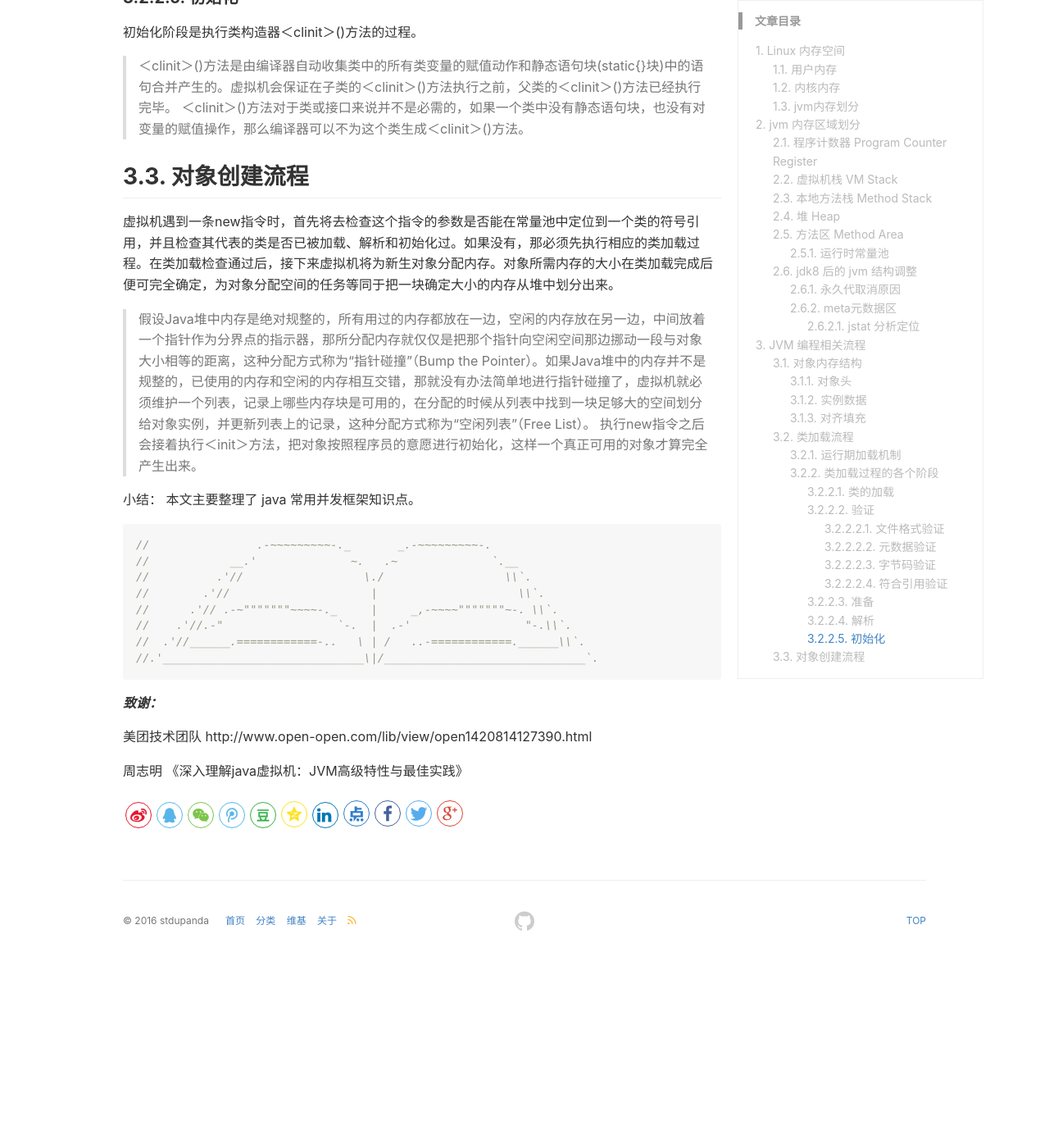
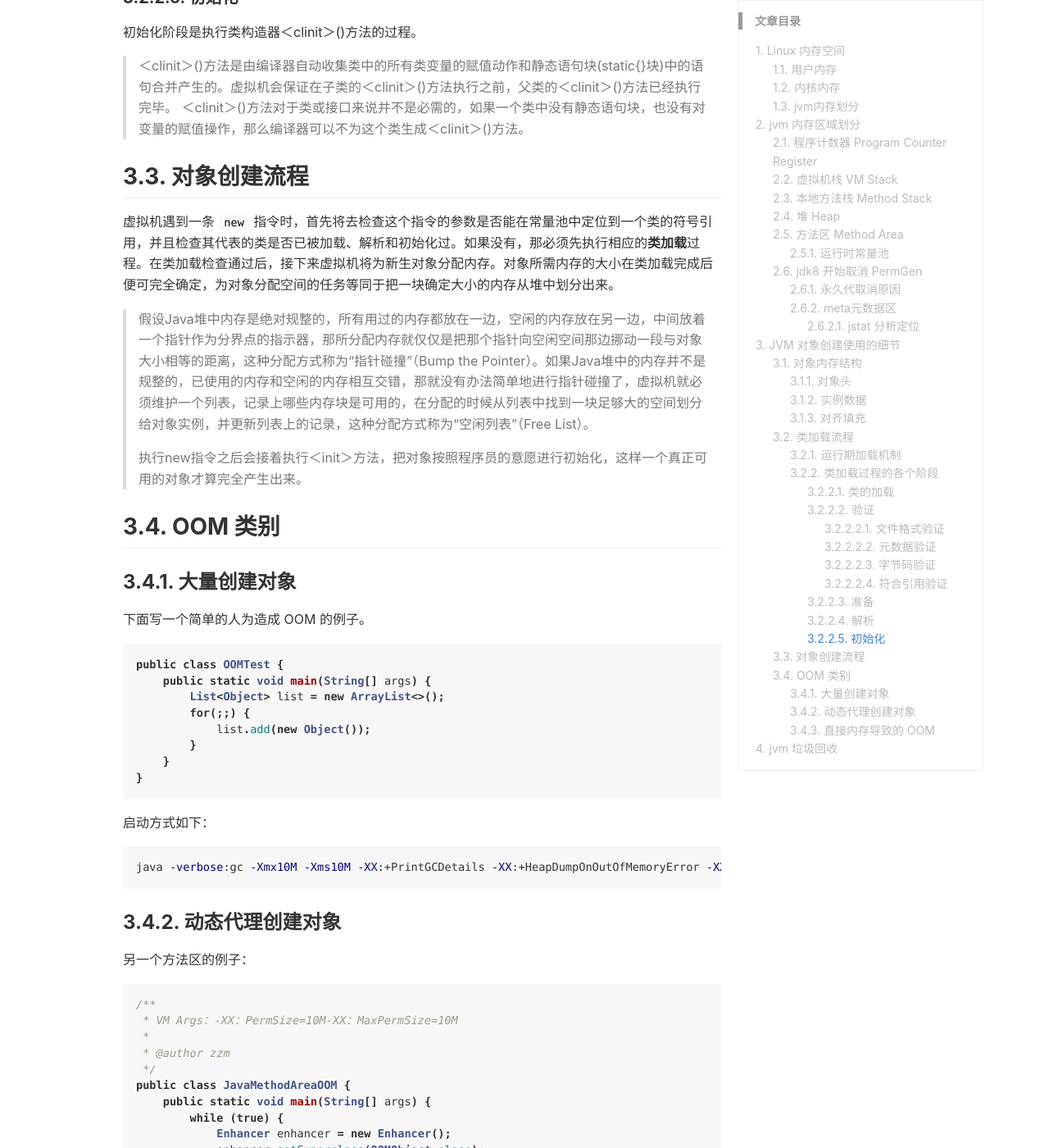
Before and after one commit to stdupanda/stdupanda.github.io, a Jekyll site: the page built from _posts/java/2019-03-04-concurrent-04-jvm.md, in a window 1280 px wide and 1400 px high, scrolled down 11296 px. Shown: the whole window at 82% size. Built offline with Jekyll 4.4.1, drawn with Linux system fonts in a browser that asks for light colours; nearby versions of some CDN libraries; comment, search, counter and statistics services are not loaded; before the commit the page ends 12468 px from its top, so only the background shows below that; some of the changed text lies outside the part shown.

Commit message:
update jvm

````diff
--- a/_posts/java/2019-03-04-concurrent-04-jvm.md
+++ b/_posts/java/2019-03-04-concurrent-04-jvm.md
@@ -120,9 +120,9 @@ Java虚拟机规范对方法区的限制非常宽松，除了和Java堆一样不
 
 运行时常量池相对于Class文件常量池的另外一个重要特征是具备动态性，Java语言并不要求常量一定只有编译期才能产生，也就是并非预置入Class文件中常量池的内容才能进入方法区运行时常量池，运行期间也可能将新的常量放入池中，这种特性被开发人员利用得比较多的便是String类的intern()方法。既然运行时常量池是方法区的一部分，自然受到方法区内存的限制，当常量池无法再申请到内存时会抛出OutOfMemoryError异常。
 
-## 2.6. jdk8 后的 jvm 结构调整
+## 2.6. jdk8 开始取消 PermGen
 
-jdk8开始，HotSpot VM 移除永久代PermGen，改为MetaSpace元数据空间；
+jdk8 开始，HotSpot VM 移除永久代 `PermGen`，改为 `MetaSpace` 元数据空间；
 
 > With the advent of JDK8, we no longer have the PermGen. No, the metadata information is not gone, just that the space where it was held is no longer contiguous to the Java heap. The metadata has now moved to **native memory** to an area known as the “Metaspace”.
 >
@@ -185,9 +185,9 @@ M，CCS，MC，MU，CCSC，CCSU，MCMN，MCMX，CCSMN，CCSMX
 
 [https://docs.oracle.com/javase/7/docs/technotes/tools/share/jstat.html](https://docs.oracle.com/javase/7/docs/technotes/tools/share/jstat.html "Oracle文档链接")
 
-# 3. JVM 编程相关流程
+# 3. JVM 对象创建使用的细节
 
-此部分包括了对象在jvm中的细节问题。
+此部分包括了对象在 jvm 中的细节问题。
 
 ## 3.1. 对象内存结构
 
@@ -239,7 +239,7 @@ java 运行期加载机制牺牲了少许性能开销，但为自身带来了很
 
 ##### 3.2.2.2.1. 文件格式验证
 
-1. 文件头 `0xCAFEBABE`
+1. 文件头 `0xCAFEBABE` 占四个字节大小
 2. 主次版本号是否支持
 3. 常量类型是否支持
 4. 常量定义是否正确
@@ -280,10 +280,72 @@ java 运行期加载机制牺牲了少许性能开销，但为自身带来了很
 
 ## 3.3. 对象创建流程
 
-虚拟机遇到一条new指令时，首先将去检查这个指令的参数是否能在常量池中定位到一个类的符号引用，并且检查其代表的类是否已被加载、解析和初始化过。如果没有，那必须先执行相应的类加载过程。在类加载检查通过后，接下来虚拟机将为新生对象分配内存。对象所需内存的大小在类加载完成后便可完全确定，为对象分配空间的任务等同于把一块确定大小的内存从堆中划分出来。
+虚拟机遇到一条 `new` 指令时，首先将去检查这个指令的参数是否能在常量池中定位到一个类的符号引用，并且检查其代表的类是否已被加载、解析和初始化过。如果没有，那必须先执行相应的**类加载**过程。在类加载检查通过后，接下来虚拟机将为新生对象分配内存。对象所需内存的大小在类加载完成后便可完全确定，为对象分配空间的任务等同于把一块确定大小的内存从堆中划分出来。
 
 > 假设Java堆中内存是绝对规整的，所有用过的内存都放在一边，空闲的内存放在另一边，中间放着一个指针作为分界点的指示器，那所分配内存就仅仅是把那个指针向空闲空间那边挪动一段与对象大小相等的距离，这种分配方式称为“指针碰撞”（Bump the Pointer）。如果Java堆中的内存并不是规整的，已使用的内存和空闲的内存相互交错，那就没有办法简单地进行指针碰撞了，虚拟机就必须维护一个列表，记录上哪些内存块是可用的，在分配的时候从列表中找到一块足够大的空间划分给对象实例，并更新列表上的记录，这种分配方式称为“空闲列表”（Free  List）。
+>
 > 执行new指令之后会接着执行＜init＞方法，把对象按照程序员的意愿进行初始化，这样一个真正可用的对象才算完全产生出来。
+
+## 3.4. OOM 类别
+
+### 3.4.1. 大量创建对象
+
+下面写一个简单的人为造成 OOM 的例子。
+
+```java
+public class OOMTest {
+    public static void main(String[] args) {
+        List<Object> list = new ArrayList<>();
+        for(;;) {
+            list.add(new Object());
+        }
+    }
+}
+```
+
+启动方式如下：
+
+```shell
+java -verbose:gc -Xmx10M -Xms10M -XX:+PrintGCDetails -XX:+HeapDumpOnOutOfMemoryError -XX:SurvivorRatio=8 OOMTest
+```
+
+### 3.4.2. 动态代理创建对象
+
+另一个方法区的例子：
+
+```java
+/**
+ * VM Args：-XX：PermSize=10M-XX：MaxPermSize=10M
+ *
+ * @author zzm
+ */
+public class JavaMethodAreaOOM {
+    public static void main(String[] args) {
+        while (true) {
+            Enhancer enhancer = new Enhancer();
+            enhancer.setSuperclass(OOMObject.class);
+            enhancer.setUseCache(false);
+            enhancer.setCallback(new MethodInterceptor() {
+                public Object intercept(Object obj, Method method, Object[] args, MethodProxy proxy) throws Throwable {
+                    return proxy.invokeSuper(obj, args);
+                }
+            });
+            enhancer.create();
+        }
+    }
+
+    static class OOMObject {
+    }
+}
+```
+
+方法区溢出也是一种常见的内存溢出异常，在经常动态生成大量Class的应用中，需要特别注意类的回收状况。比如上面程序使用了的CGLib字节码增强和动态语言，还有：大量JSP或动态产生JSP文件的应用（JSP第一次运行时需要编译为Java类）、基于OSGi的应用（即使是同一个类文件，被不同的加载器加载也会视为不同的类）等
+
+### 3.4.3. 直接内存导致的 OOM
+
+还有一种使用了 `native` 方法导致的内存溢出，比如调用 `nio` 包的一些类库；此时的内存dump很小，且没有明显异常。
+
+# 4. jvm 垃圾回收
 
 小结： 本文主要整理了 java 常用并发框架知识点。
 
````
